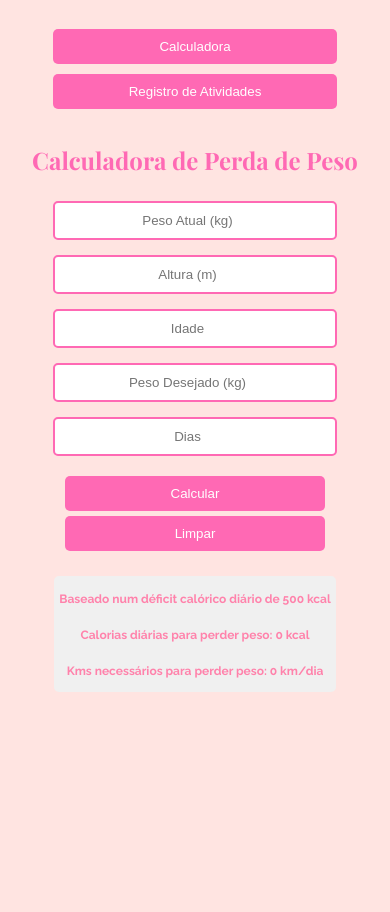
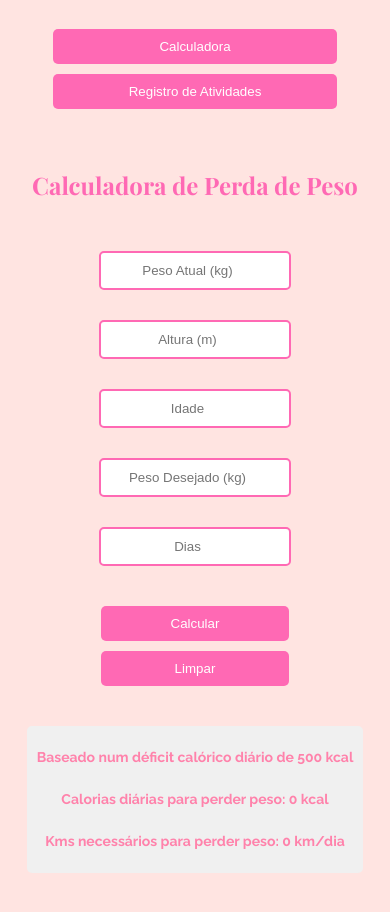
Before and after one commit to RodCinelli/Calculadora-Calorica, a React (Create React App) app: page / in a window 390 px wide. Shown: the top 912 px of the page. Built offline with nearby package versions, Linux system fonts and the light colour scheme.

Commit message:
Update HomePage.module.css

```diff
--- a/src/HomePage.module.css
+++ b/src/HomePage.module.css
@@ -72,7 +72,7 @@ p {
     background-color: #f0f0f0;
     padding: 10px 10px 25px 10px; /* Adicionado 20px de padding na parte inferior */
     border-radius: 5px;
-    margin-top: 35px;
+    margin-top: 30px;
     flex-direction: column;
 }
 
@@ -85,34 +85,3 @@ p {
 .resultado p:last-child {
     margin-bottom: 0;
 }
-
-/* Estilos para dispositivos com largura de tela menor que 600px */
-@media (max-width: 600px) {
-    .header {
-        margin-top: 25px;
-        margin-bottom: 25px;
-    }
-
-    .input {
-        margin-bottom: 15px;
-        width: 80%;
-    }
-
-    .lastInput {
-        margin-bottom: 20px;
-    }
-
-    .button {
-        width: 80%;
-        margin-bottom: 5px;
-    }
-
-    .resultado {
-        padding: 5px 5px 15px 5px;
-        margin-top: 20px;
-    }
-
-    .resultado p {
-        font-size: 12px;
-    }
-}
```
